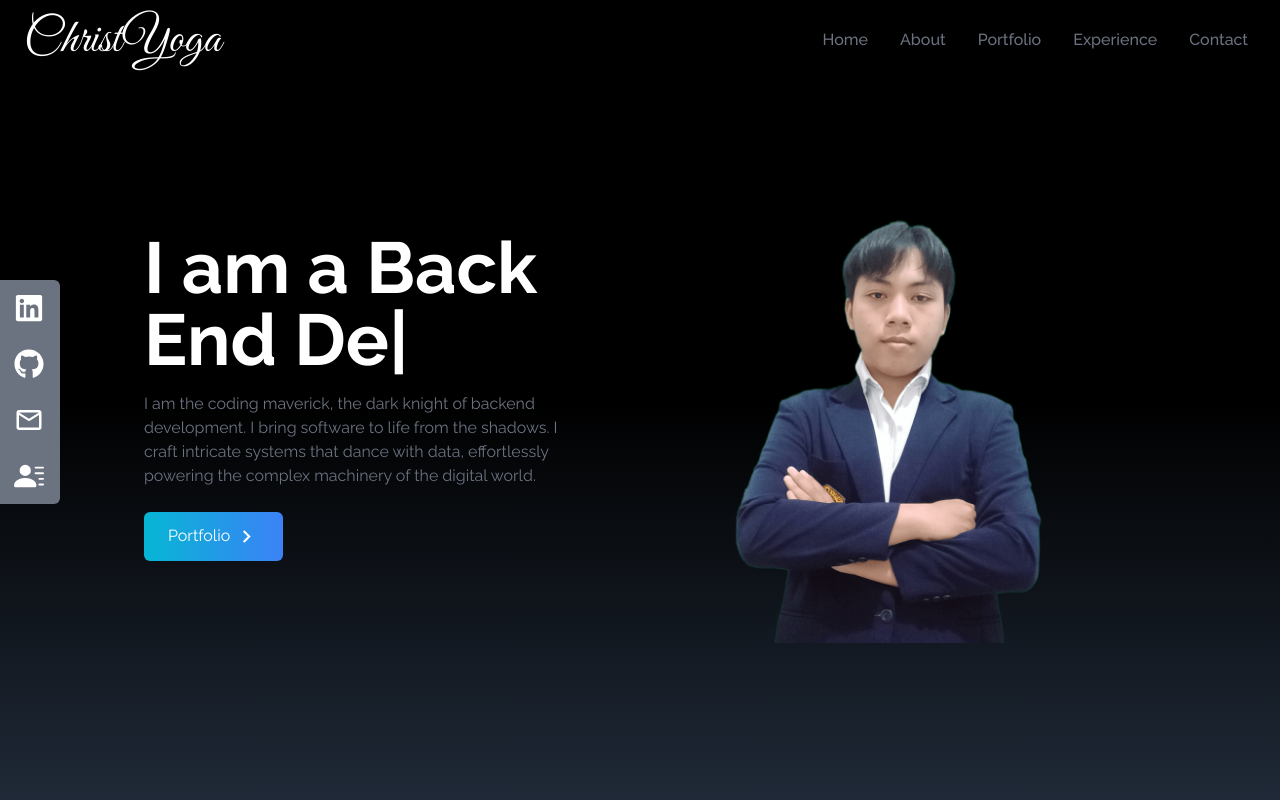
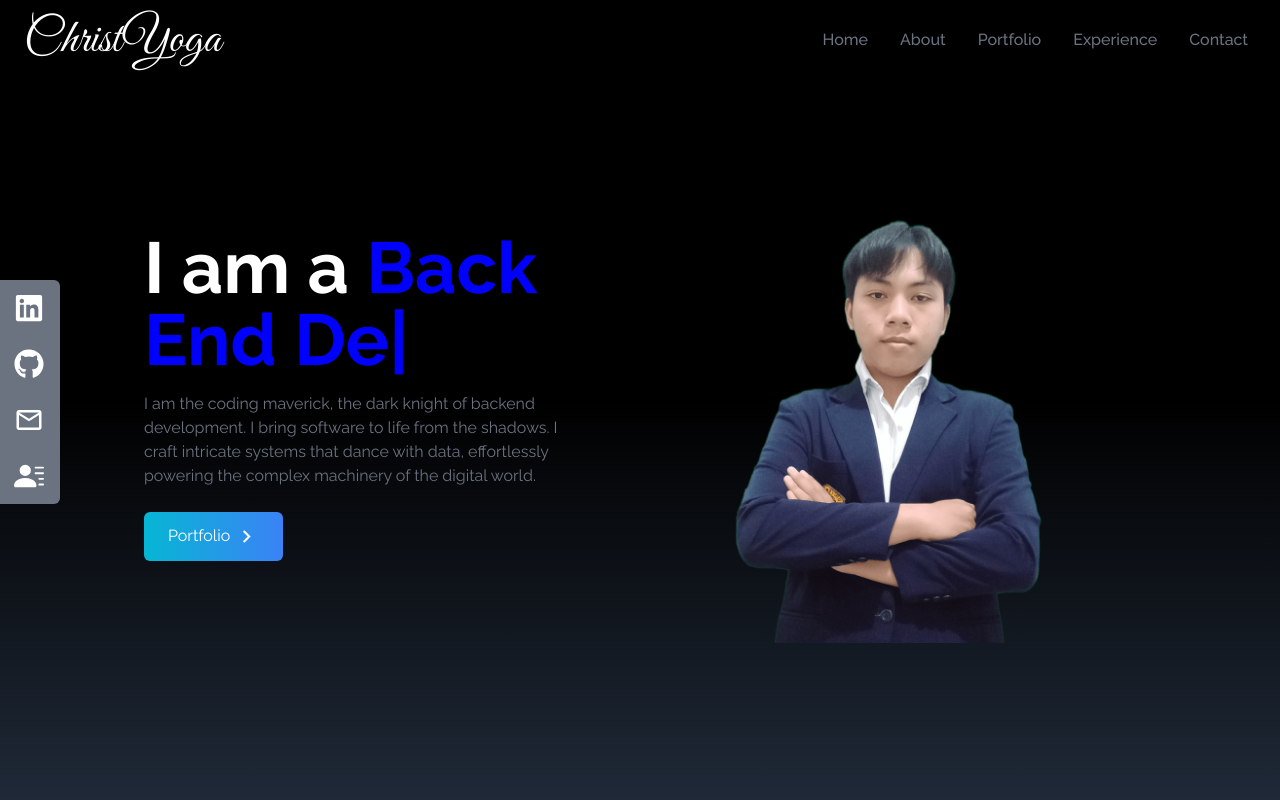
Before and after one commit to ChristYoga123/christyoga.site, a React (Vite) app: page / in a window 1280 px wide. Shown: the top 800 px of the page. Built offline with nearby package versions, Linux system fonts and the light colour scheme.

Commit message:
feat: give color to animated text

```diff
--- a/src/components/Hero.jsx
+++ b/src/components/Hero.jsx
@@ -1,16 +1,36 @@
-import React from "react";
+import React, { useState } from "react";
 import { MdOutlineChevronRight } from "react-icons/md";
 import Yoga from "/Yoga.png";
 import { Link } from "react-scroll";
 import { TypeAnimation } from "react-type-animation";
 function Hero() {
+	const [textColor, setTextColor] = useState("red");
 	return (
 		<>
 			<div name="home" className="w-full h-screen bg-gradient-to-b from-black via-black to-gray-800">
 				<div className="max-w-screen-lg mx-auto flex flex-col items-center justify-center h-full px-4 md:flex-row">
 					<div className="flex flex-col justify-center h-full text-white">
 						<h2 className="text-4xl sm:text-7xl font-bold">
-							I am a <TypeAnimation sequence={["Software Developer", 1000, "Back End Developer", 1000]} wrapper="span" speed={30} repeat={Infinity}></TypeAnimation>
+							I am a{" "}
+							<span style={{ color: textColor }}>
+								<TypeAnimation
+									sequence={[
+										"Software Developer",
+										1000,
+										() => {
+											setTextColor("red");
+										},
+										"Back End Developer",
+										1000,
+										() => {
+											setTextColor("blue");
+										},
+									]}
+									wrapper="span"
+									speed={30}
+									repeat={Infinity}
+								></TypeAnimation>
+							</span>
 						</h2>
 						<p className="text-gray-500 py-4 max-w-md">
 							I am the coding maverick, the dark knight of backend development. I bring software to life from the shadows. I craft intricate systems that dance with data, effortlessly powering the complex machinery of the digital world.
```
